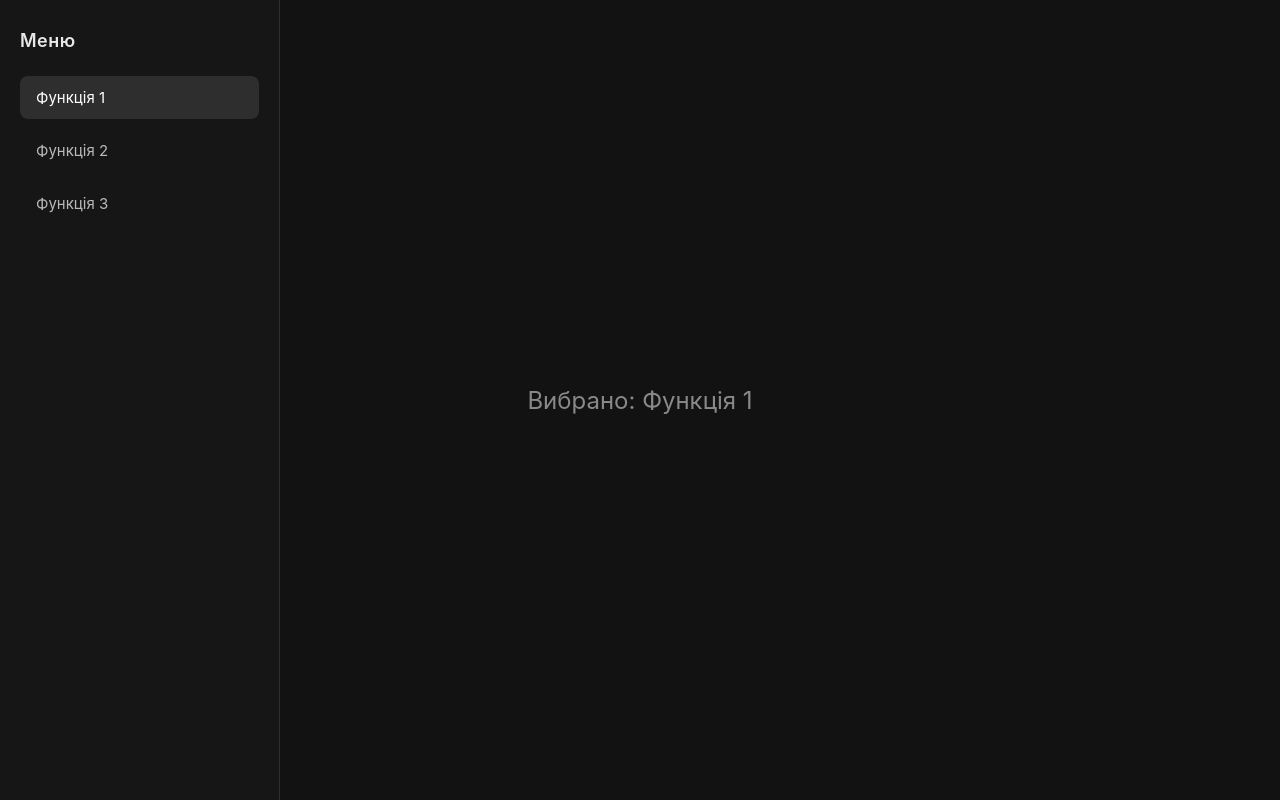
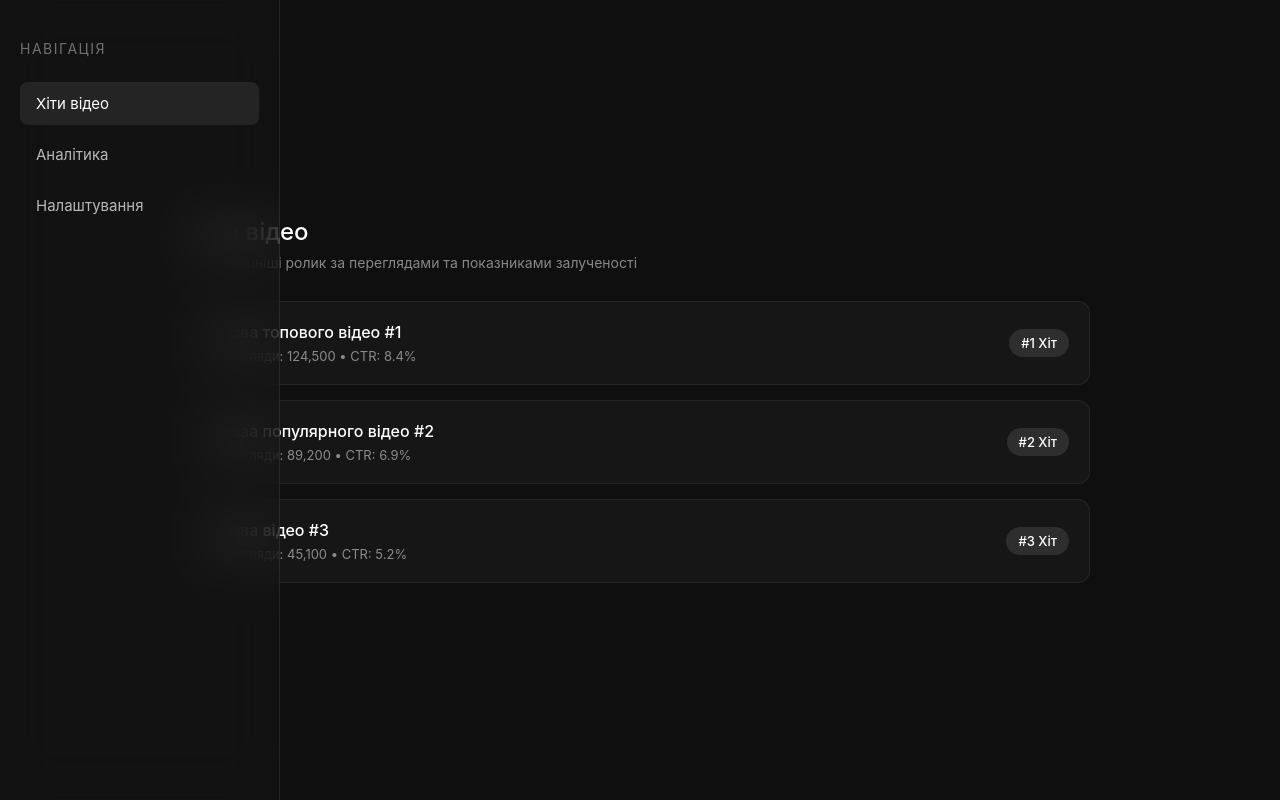
Before and after one commit to avuvpro/youtube-tracker, a plain HTML site: page index.html in a window 1280 px wide. Drawn offline with Linux system fonts and the light colour scheme.

Commit message:
Update index.html

```diff
--- a/index.html
+++ b/index.html
@@ -3,7 +3,7 @@
 <head>
     <meta charset="UTF-8">
     <meta name="viewport" content="width=device-width, initial-scale=1.0">
-    <title>Мінімалістичний інтерфейс</title>
+    <title>YouTube Tracker - Мінімалістичний інтерфейс</title>
     <style>
         * {
             box-sizing: border-box;
@@ -13,7 +13,7 @@
         }
 
         body {
-            background-color: #121212;
+            background-color: #0f0f0f;
             color: #ffffff;
             height: 100vh;
             overflow: hidden;
@@ -29,56 +29,55 @@
             z-index: 99;
         }
 
-        /* Бокове меню */
+        /* Бокове меню (glassmorphism) */
         .sidebar {
             position: fixed;
             top: 0;
-            left: -280px; /* Приховане за екраном */
-            width: 280px; /* Ширина відповідає твоїй зеленій полосці */
+            left: -280px;
+            width: 280px;
             height: 100%;
-            background: rgba(30, 30, 30, 0.45); /* Напівпрозорий фон */
-            backdrop-filter: blur(20px); /* Сильне заблюрювання */
-            -webkit-backdrop-filter: blur(20px);
-            border-right: 1px solid rgba(255, 255, 255, 0.1);
+            background: rgba(20, 20, 20, 0.65);
+            backdrop-filter: blur(25px);
+            -webkit-backdrop-filter: blur(25px);
+            border-right: 1px solid rgba(255, 255, 255, 0.08);
             transition: left 0.3s cubic-bezier(0.4, 0, 0.2, 1);
             z-index: 100;
             display: flex;
             flex-direction: column;
-            padding: 30px 20px;
+            padding: 40px 20px;
         }
 
-        /* Показ меню при наведенні на лівий край або на саме меню */
         .sidebar-trigger:hover ~ .sidebar,
         .sidebar:hover {
             left: 0;
         }
 
         .sidebar-title {
-            font-size: 18px;
-            font-weight: 600;
+            font-size: 14px;
+            text-transform: uppercase;
+            letter-spacing: 1.5px;
+            color: rgba(255, 255, 255, 0.4);
             margin-bottom: 25px;
-            letter-spacing: 0.5px;
-            color: rgba(255, 255, 255, 0.9);
         }
 
         .menu-list {
             list-style: none;
             display: flex;
             flex-direction: column;
-            gap: 10px;
+            gap: 8px;
         }
 
         .menu-item {
             padding: 12px 16px;
             border-radius: 8px;
             cursor: pointer;
-            transition: background 0.2s, color 0.2s;
+            transition: all 0.2s ease;
             font-size: 15px;
             color: rgba(255, 255, 255, 0.7);
         }
 
         .menu-item:hover, .menu-item.active {
-            background: rgba(255, 255, 255, 0.1);
+            background: rgba(255, 255, 255, 0.08);
             color: #ffffff;
         }
 
@@ -89,57 +88,157 @@
             display: flex;
             justify-content: center;
             align-items: center;
-            transition: margin-left 0.3s;
+            padding: 40px;
+            overflow-y: auto;
         }
 
         .panel-content {
             display: none;
-            font-size: 24px;
-            color: rgba(255, 255, 255, 0.5);
+            width: 100%;
+            max-width: 900px;
         }
 
         .panel-content.active {
             display: block;
         }
+
+        /* Стилі для контенту "Хіти відео" (Функція 1) */
+        .dashboard-header {
+            margin-bottom: 30px;
+        }
+
+        .dashboard-header h1 {
+            font-size: 24px;
+            font-weight: 500;
+            color: #ffffff;
+            margin-bottom: 8px;
+        }
+
+        .dashboard-header p {
+            font-size: 14px;
+            color: rgba(255, 255, 255, 0.5);
+        }
+
+        .hits-grid {
+            display: grid;
+            grid-template-columns: 1fr;
+            gap: 15px;
+        }
+
+        .hit-card {
+            background: rgba(255, 255, 255, 0.03);
+            border: 1px solid rgba(255, 255, 255, 0.06);
+            padding: 20px;
+            border-radius: 12px;
+            display: flex;
+            justify-content: space-between;
+            align-items: center;
+            transition: border-color 0.2s;
+        }
+
+        .hit-card:hover {
+            border-color: rgba(255, 255, 255, 0.2);
+        }
+
+        .hit-info h3 {
+            font-size: 16px;
+            font-weight: 500;
+            margin-bottom: 6px;
+            color: #ffffff;
+        }
+
+        .hit-stats {
+            font-size: 13px;
+            color: rgba(255, 255, 255, 0.5);
+        }
+
+        .hit-badge {
+            background: rgba(255, 255, 255, 0.1);
+            padding: 6px 12px;
+            border-radius: 20px;
+            font-size: 13px;
+            font-weight: 500;
+        }
+
+        .placeholder-text {
+            color: rgba(255, 255, 255, 0.4);
+            font-size: 18px;
+            text-align: center;
+        }
     </style>
 </head>
 <body>
 
-    <!-- Невидима зона тригера на лівому краї -->
+    <!-- Зона активації бокового меню -->
     <div class="sidebar-trigger"></div>
 
     <!-- Виїжджаюче бокове меню -->
     <aside class="sidebar">
-        <div class="sidebar-title">Меню</div>
+        <div class="sidebar-title">Навігація</div>
         <ul class="menu-list">
-            <li class="menu-item active" data-target="panel-1">Функція 1</li>
-            <li class="menu-item" data-target="panel-2">Функція 2</li>
-            <li class="menu-item" data-target="panel-3">Функція 3</li>
+            <li class="menu-item active" data-target="panel-hits">Хіти відео</li>
+            <li class="menu-item" data-target="panel-2">Аналітика</li>
+            <li class="menu-item" data-target="panel-3">Налаштування</li>
         </ul>
     </aside>
 
-    <!-- Основна зона, де відображаються вибрані функції -->
+    <!-- Основний контент -->
     <main class="main-content">
-        <div id="panel-1" class="panel-content active">Вибрано: Функція 1</div>
-        <div id="panel-2" class="panel-content">Вибрано: Функція 2</div>
-        <div id="panel-3" class="panel-content">Вибрано: Функція 3</div>
+
+        <!-- Функція 1: Хіти відео -->
+        <div id="panel-hits" class="panel-content active">
+            <div class="dashboard-header">
+                <h1>Хіти відео</h1>
+                <p>Найуспішніші ролик за переглядами та показниками залученості</p>
+            </div>
+            <div class="hits-grid">
+                <div class="hit-card">
+                    <div class="hit-info">
+                        <h3>Назва топового відео #1</h3>
+                        <div class="hit-stats">Перегляди: 124,500 • CTR: 8.4%</div>
+                    </div>
+                    <div class="hit-badge">#1 Хіт</div>
+                </div>
+                <div class="hit-card">
+                    <div class="hit-info">
+                        <h3>Назва популярного відео #2</h3>
+                        <div class="hit-stats">Перегляди: 89,200 • CTR: 6.9%</div>
+                    </div>
+                    <div class="hit-badge">#2 Хіт</div>
+                </div>
+                <div class="hit-card">
+                    <div class="hit-info">
+                        <h3>Назва відео #3</h3>
+                        <div class="hit-stats">Перегляди: 45,100 • CTR: 5.2%</div>
+                    </div>
+                    <div class="hit-badge">#3 Хіт</div>
+                </div>
+            </div>
+        </div>
+
+        <!-- Функція 2 (заглушка) -->
+        <div id="panel-2" class="panel-content">
+            <div class="placeholder-text">Розділ аналітики в розробці</div>
+        </div>
+
+        <!-- Функція 3 (заглушка) -->
+        <div id="panel-3" class="panel-content">
+            <div class="placeholder-text">Налаштування системи</div>
+        </div>
+
     </main>
 
     <script>
-        // Логіка перемикання функцій при кліку
         const menuItems = document.querySelectorAll('.menu-item');
         const panels = document.querySelectorAll('.panel-content');
 
         menuItems.forEach(item => {
             item.addEventListener('click', () => {
-                // Знімаємо активний клас з усіх пунктів та панелей
                 menuItems.forEach(i => i.classList.remove('active'));
                 panels.forEach(p => p.classList.remove('active'));
 
-                // Додаємо активний клас на вибраний пункт
                 item.classList.add('active');
 
-                // Показуємо відповідну панель
                 const targetId = item.getAttribute('data-target');
                 document.getElementById(targetId).classList.add('active');
             });
```
